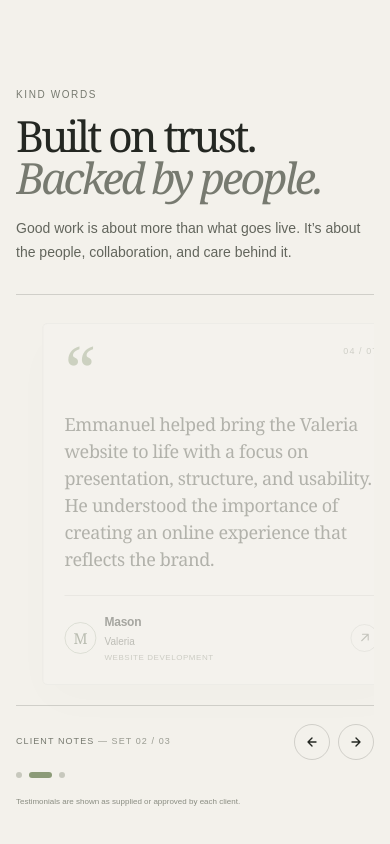
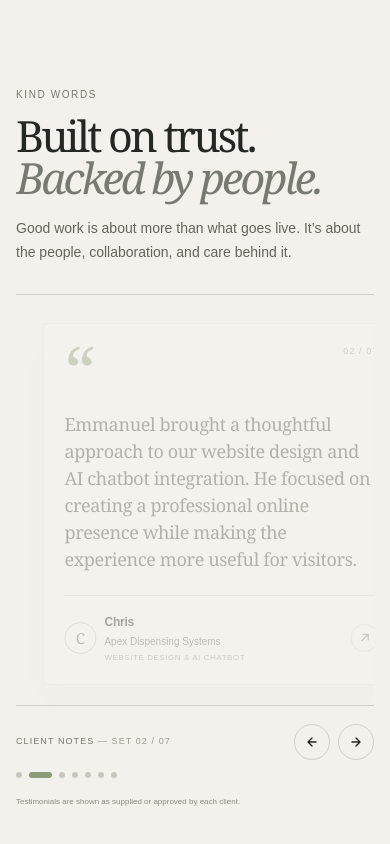
Before and after one commit to Abillsflow/emmanueladeyemiabills, a Next.js app: page / in a window 390 px wide. Shown: the part 6984-7828 px from the top of the page. Built offline with nearby package versions, Linux system fonts and the light colour scheme.

Commit message:
Show all testimonials in mobile carousel

```diff
--- a/src/app/page.tsx
+++ b/src/app/page.tsx
@@ -370,8 +370,20 @@ const TESTIMONIALS = [
 function TestimonialsCarousel({ reduceMotion }: { reduceMotion: boolean }) {
   const [activeIndex, setActiveIndex] = useState(0);
   const [isPaused, setIsPaused] = useState(false);
+  const [isMobile, setIsMobile] = useState(false);
   const total = TESTIMONIALS.length;
-  const groupCount = Math.ceil(total / 3);
+  const groupCount = isMobile ? total : Math.ceil(total / 3);
+
+  useEffect(() => {
+    const mediaQuery = window.matchMedia("(max-width: 680px)");
+    const updateViewport = () => {
+      setIsMobile(mediaQuery.matches);
+      setActiveIndex(0);
+    };
+    updateViewport();
+    mediaQuery.addEventListener("change", updateViewport);
+    return () => mediaQuery.removeEventListener("change", updateViewport);
+  }, []);
 
   useEffect(() => {
     if (reduceMotion || isPaused) return;
@@ -384,8 +396,10 @@ function TestimonialsCarousel({ reduceMotion }: { reduceMotion: boolean }) {
   const move = (direction: number) => {
     setActiveIndex((current) => (current + direction + groupCount) % groupCount);
   };
-  const startIndex = activeIndex * 3;
-  const visibleTestimonials = [0, 1, 2].map((offset) => TESTIMONIALS[(startIndex + offset) % total]);
+  const startIndex = isMobile ? activeIndex : activeIndex * 3;
+  const visibleTestimonials = isMobile
+    ? [TESTIMONIALS[activeIndex]]
+    : [0, 1, 2].map((offset) => TESTIMONIALS[(startIndex + offset) % total]);
 
   return (
     <section
```
